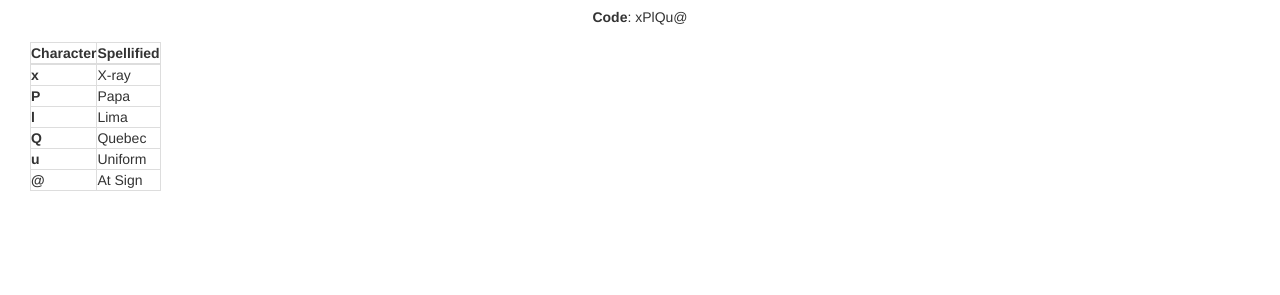
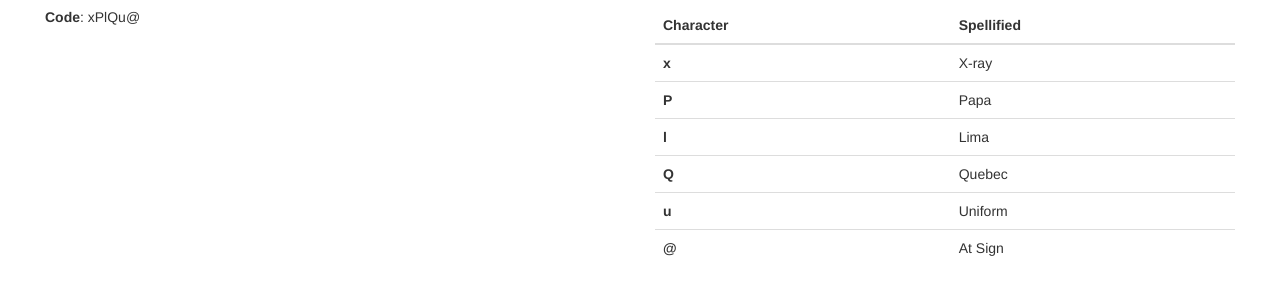
Before and after one commit to sahil290791/spell-It, a website: page demo/index.html in a window 1280 px wide. Shown: the part 49-344 px from the top of the page. Drawn offline with nearby package versions, Linux system fonts and the light colour scheme; files that its build step writes are made by us from their sources.

Commit message:
doing changed to code

```diff
--- a/demo/index.html
+++ b/demo/index.html
@@ -10,27 +10,26 @@
     <link rel="stylesheet" type = "text/css" href="https://cdnjs.cloudflare.com/ajax/libs/font-awesome/4.3.0/css/font-awesome.min.css">
     <script src="https://ajax.googleapis.com/ajax/libs/jquery/1.11.0/jquery.min.js"></script>
     <script src="https://netdna.bootstrapcdn.com/bootstrap/3.1.1/js/bootstrap.min.js"></script>
-    <!-- // <script src="dist/jquery.boilerplate.min.js"></script> -->
-    <script src="src/spellIt.js"></script>
+    <script src="../dist/spellIt.js"></script>
 </head>
 <body>
 <div class="container-fluid">
 	<div class="col-md-12 col-sm-12 col-xs-12 col-lg-12">
 		<h3 class="heading">Spell It</h3>
 
-  		<p class="text-center"><label>Code</label>: <span id="code">xPlQu@</span></p>
-  		<p id="result"></p>
+  		<p class="col-md-6 col-sm-12 col-xs-12 col-lg-6"><label>Code</label>: <span id="code">xPlQu@</span></p>
+  		<p class="col-md-6 col-sm-12 col-xs-12 col-lg-6" id="result"></p>
 
   	</div>
 
 </div>
 <script type="text/javascript">
   $(document).ready(function(){
-       var a = $("#code").spellIt({
-       					className: "table, table-hover, table-bordered",
-       					target: "#result",
-       					getTabulatedResult: true
-       });
+       $("#code").spellIt({
+       		className: "table",
+       		target: "#result",
+       		getTabulatedResult: true
+       	});
   });
 </script>
 </body>
```
Also changed, not shown: dist/spellIt.js, dist/spellIt.min.js.
